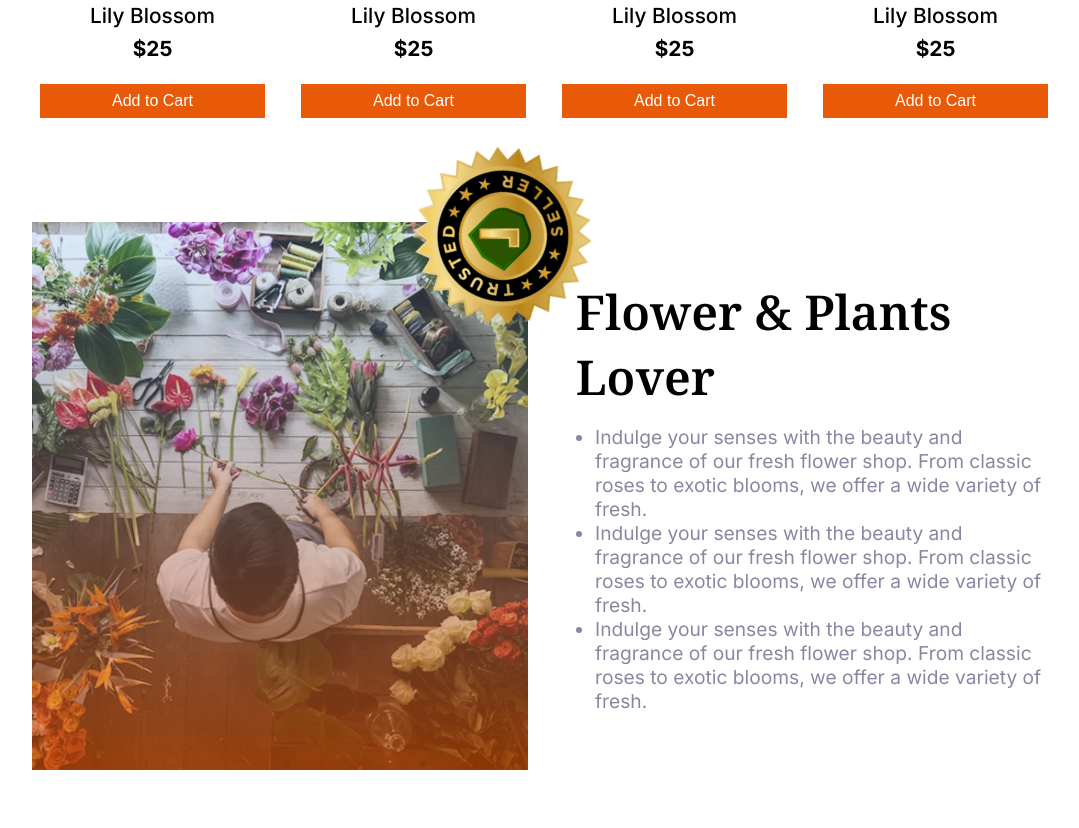
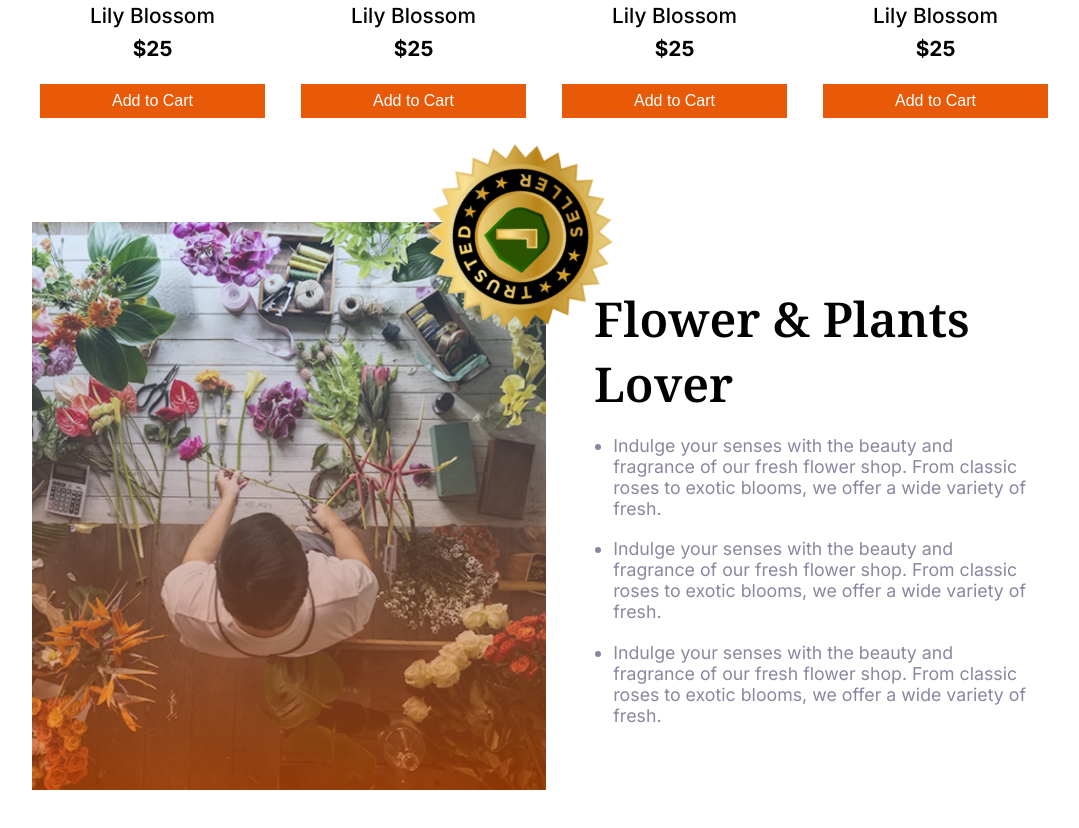
Before and after one commit to Thesachindey/PHero-B12A02, a plain HTML site: page index.html in a window 1280 px wide. Shown: the part 1547-2375 px from the top of the page, without its empty margins (96-1175 px from the left). Drawn offline with Linux system fonts and the light colour scheme.

Commit message:
refined trusted seller section styles for improved layout and spacing

```diff
--- a/style.css
+++ b/style.css
@@ -254,7 +254,7 @@ nav {
     flex-direction: column;
     align-items:flex-start;
     justify-content: center;
-    gap: 1rem;
+    gap: 1.2rem;
 }
 
 .t-seller-con2 h1 {
@@ -265,7 +265,13 @@ nav {
 }
 .t-seller-con2 ul li {
     font-family: "Inter", sans-serif;
-    font-size: 1.2rem;
+    font-size: 1.11rem;
     color: #8987A1;
     margin-left: 1.2rem;
 }
+
+.t-seller-con2 ul {
+    display: flex;
+    flex-direction: column;
+    gap: 1.2rem;
+}
```
